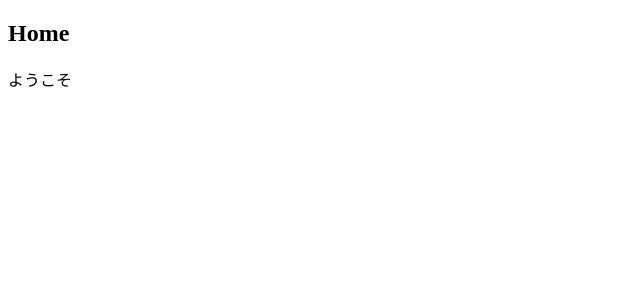
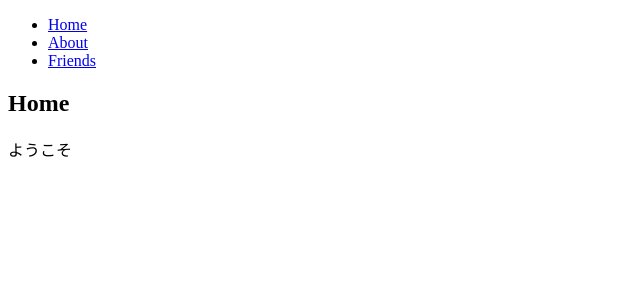
Before and after one commit to kde-space/create-react-app, a React (Create React App) app in the folder router_test/: page / in a window 1280 px wide. Shown: the top 300 px of the page, without its empty margins (0-640 px from the left). Built offline with nearby package versions, Linux system fonts and the light colour scheme.

Commit message:
modify Linkを使用

```diff
--- a/router_test/src/App.js
+++ b/router_test/src/App.js
@@ -4,6 +4,11 @@
 const App = () => (
   <BrowserRouter>
     <div>
+      <ul>
+        <li><Link to='/'>Home</Link></li>
+        <li><Link to="/about">About</Link></li>
+        <li><Link to="/friends">Friends</Link></li>
+      </ul>
       <Route exact path='/' render={() => myComponent({ title: 'Home', contents: 'ようこそ' })} />
       <Route path='/about' render={() => myComponent({ title: 'About', contents: '友達に投票するページです' })} />
       <Route path='/friends' render={() => myComponent({ title: 'Friends', contents: '友達のリストです' })} />
```
